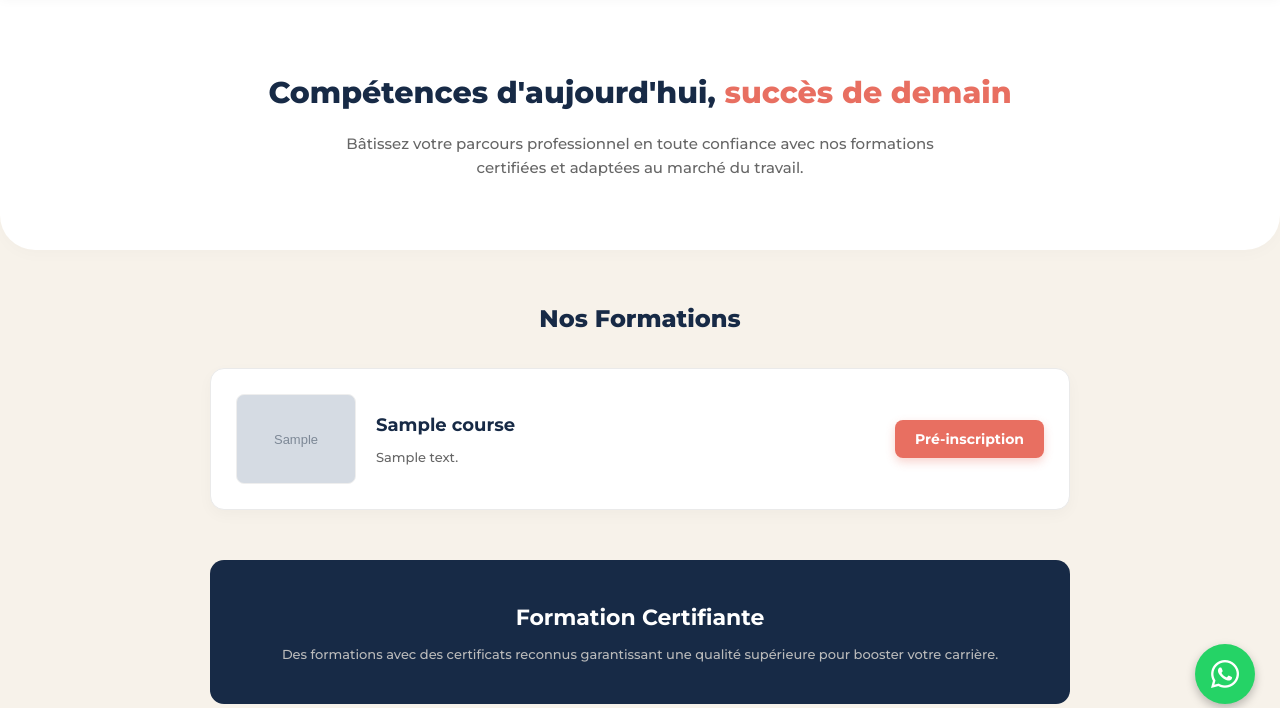
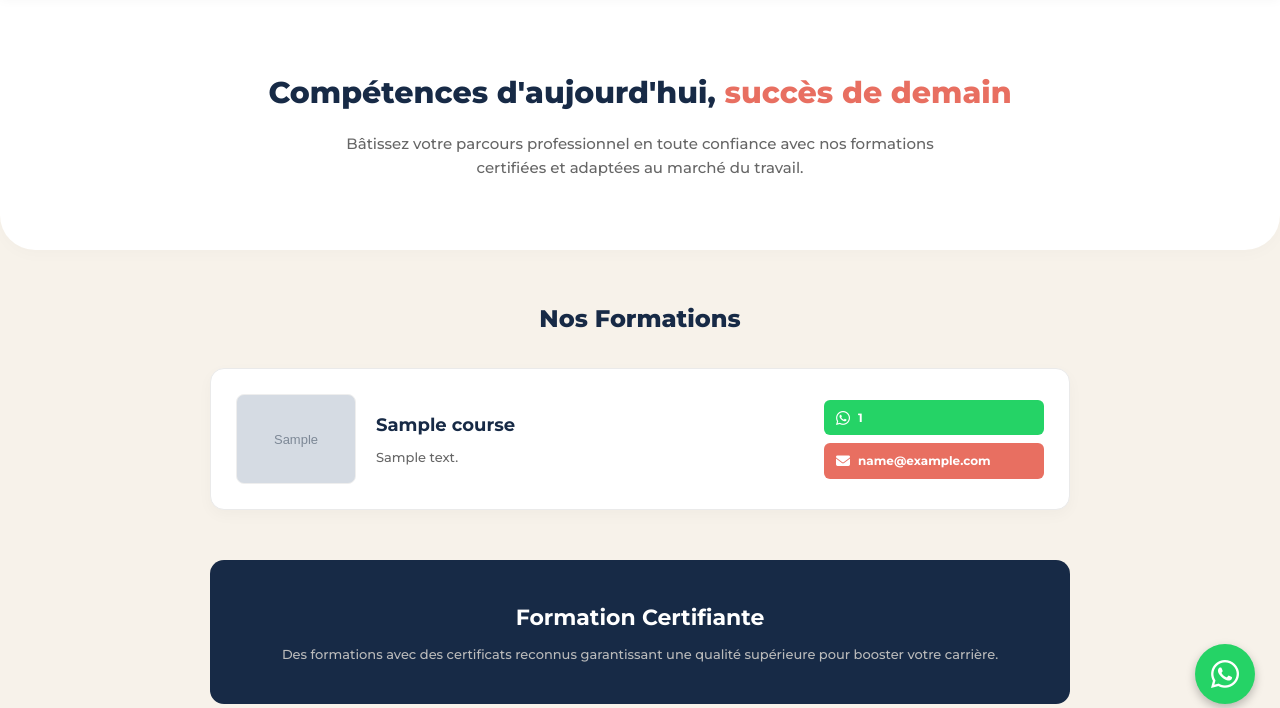
Before and after one commit to chichideb2007-blip/bisnes, a Flask app: template templates/souhila.html in a window 1280 px wide. Shown: the part 71-779 px from the top of the page. Run offline with Flask 3, Linux system fonts and the light colour scheme; the template is opened without the code that fills it: most values are stand-ins (such as "Sample title", 1, 10 or a date in 2020); grey boxes marked "Sample" are stand-in pictures.

Commit message:
Update souhila.html

```diff
--- a/templates/souhila.html
+++ b/templates/souhila.html
@@ -46,9 +46,7 @@
         .course-info h3 { font-size: 18px; font-weight: 700; color: var(--dark-color); margin-bottom: 8px; }
         .course-info p { color: #666; font-size: 13px; }
 
-        .course-action { text-align: right; }
-        .btn-main { background: var(--primary-color); color: white; border: none; padding: 10px 20px; border-radius: 8px; font-size: 14px; font-weight: 700; text-decoration: none; display: inline-block; box-shadow: 0 4px 10px rgba(232, 111, 97, 0.3); transition: 0.2s; cursor: pointer; }
-        .btn-main:hover { opacity: 0.9; }
+        .course-action { text-align: right; min-width: 220px; }
 
         .trust-section { background: var(--dark-color); color: white; text-align: center; padding: 40px 20px; border-radius: var(--border-radius); margin: 50px 0; }
         .trust-section h2 { font-size: 22px; margin-bottom: 8px; font-weight: 700; }
@@ -133,10 +131,20 @@
                         <p>{{ course.description }}</p>
                     </div>
                     <div class="course-action">
-                        <!-- زر Pré-inscription المعدل ليعمل عبر الجافاسكريبت -->
-                        <button onclick="openRegistrationOptions('{{ phone_number }}', '{{ email_address }}', '{{ course.title }}')" class="btn-main">
-                            Pré-inscription
-                        </button>
+                        <!-- الخانتان المباشرتان لرقم الهاتف والبريد الإلكتروني من قاعدة البيانات -->
+                        <div class="contact-buttons" style="display: flex; gap: 8px; flex-direction: column;">
+                            {% if phone_number %}
+                            <a href="https://wa.me/{{ phone_number }}?text=Bonjour,%20je%20souhaite%20m'inscrire%20à%20la%20formation:%20{{ course.title }}" target="_blank" style="background-color: #25D366; color: white; padding: 8px 12px; text-align: left; text-decoration: none; border-radius: 6px; font-weight: bold; font-size: 12px; display: flex; align-items: center; justify-content: flex-start; gap: 8px;">
+                                <i class="fab fa-whatsapp" style="font-size: 16px;"></i> {{ phone_number }}
+                            </a>
+                            {% endif %}
+
+                            {% if email_address %}
+                            <a href="mailto:{{ email_address }}?subject=Pré-inscription%20à%20la%20formation:%20{{ course.title }}&body=Bonjour%20Souhila,%0A%0AJe%20souhaite%20m'inscrire%20à%20la%20formation%20'{{ course.title }}'.%20Merci%20de%20m'envoyer%20plus%20de%20détails." style="background-color: #E86F61; color: white; padding: 8px 12px; text-align: left; text-decoration: none; border-radius: 6px; font-weight: bold; font-size: 12px; display: flex; align-items: center; justify-content: flex-start; gap: 8px; word-break: break-all;">
+                                <i class="fas fa-envelope" style="font-size: 14px;"></i> {{ email_address }}
+                            </a>
+                            {% endif %}
+                        </div>
                     </div>
                 </div>
                 {% endfor %}
@@ -179,33 +187,5 @@
         <p>Tous droits réservés © 2026 - Souhila MERDACI Form Afer</p>
     </footer>
 
-    <!-- كود الجافاسكريبت الخاص بخيارات التسجيل (واتساب أو إيميل) -->
-    <script>
-    function openRegistrationOptions(phone, email, courseTitle) {
-        let cleanPhone = phone ? phone.replace(/[^0-9]/g, '') : '';
-        let message = encodeURIComponent(`Bonjour, je souhaite m'inscrire à la formation: "${courseTitle}" et j'aimerais avoir plus de détails.`);
-
-        let emailSubject = encodeURIComponent(`Pré-inscription à la formation: ${courseTitle}`);
-        let emailBody = encodeURIComponent(`Bonjour Souhila,\n\nJe souhaite m'inscrire à la formation "${courseTitle}". Merci de m'envoyer plus de détails.\n\nCordialement.`);
-
-        // نافذة تخيير المستخدم
-        let choice = confirm("Choisissez le moyen de contact :\n\n- Cliquez sur (OK) pour contacter via WhatsApp.\n- Cliquez sur (Annuler) pour envoyer un Email.");
-
-        if (choice) {
-            if (cleanPhone) {
-                window.open(`https://wa.me/${cleanPhone}?text=${message}`, '_blank');
-            } else {
-                alert("Désolé, le numéro WhatsApp n'est pas disponible pour le moment.");
-            }
-        } else {
-            if (email) {
-                window.location.href = `mailto:${email}?subject=${emailSubject}&body=${emailBody}`;
-            } else {
-                alert("Désolé, l'adresse email n'est pas disponible pour le moment.");
-            }
-        }
-    }
-    </script>
-
 </body>
 </html>
```
